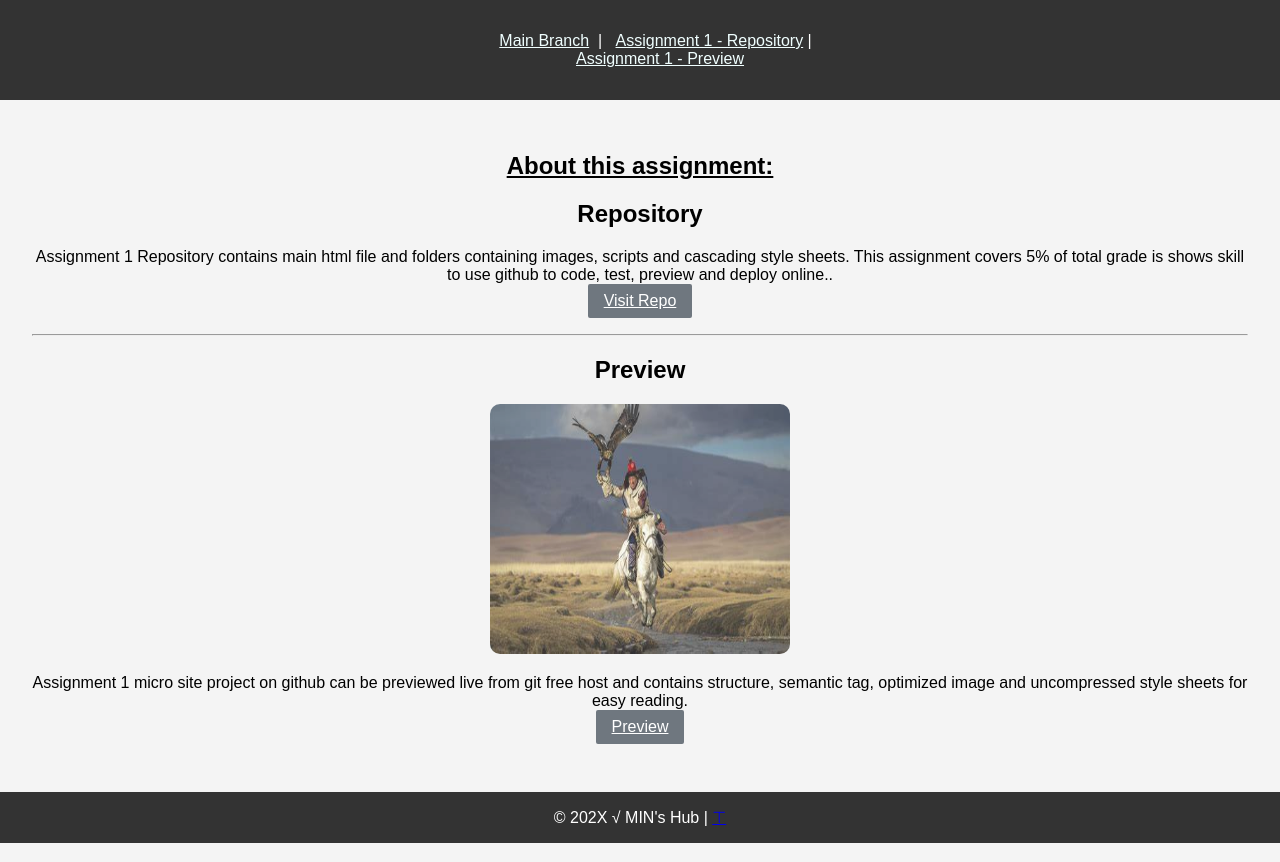
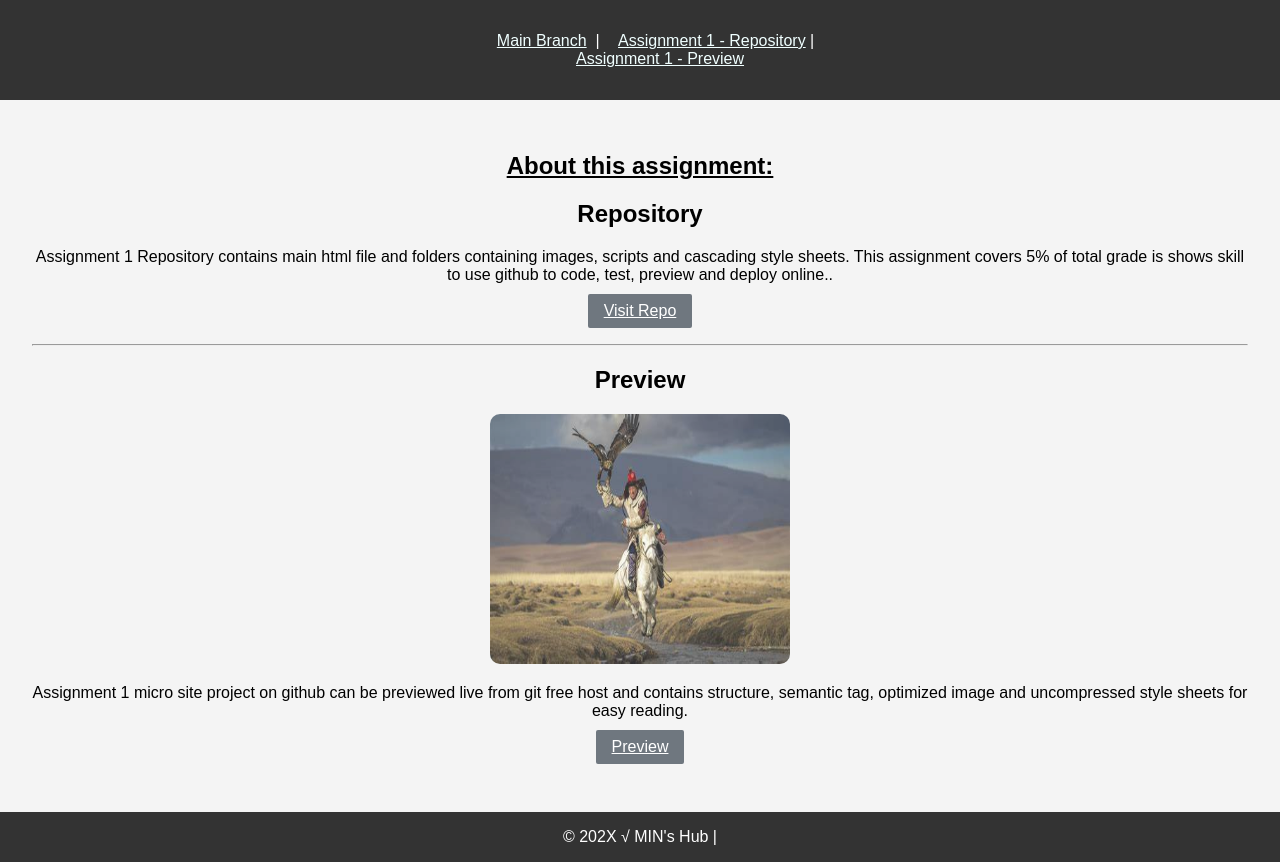
Before and after one commit to 101045330/DESN-3035-E1, a website: page index.html in a window 1280 px wide. Drawn offline with Linux system fonts and the light colour scheme.

Commit message:
updated css and html - final

```diff
--- a/index.html
+++ b/index.html
@@ -21,8 +21,8 @@
 
         <nav>
 
-            <ul style="list-style:none;">
-                <li style="display:inline-block;">
+            <ul style="list-style:none; ">
+                <li style="display:inline-block; margin-right:5px;">
                     <a href="#" id="clickMe"  style="color:azure;">Main Branch</a>&nbsp; | &nbsp;
                 </li>
                 <li style="display:inline-block;">
@@ -75,7 +75,7 @@
     </main>
 
     <footer>
-        &copy; 202X &radic; MIN's Hub | <a href="#top"> &top; </a>
+        &copy; 202X &radic; MIN's Hub |
     </footer>
 
     <script src="scripts/main.js"></script>
--- a/styles/styles.css
+++ b/styles/styles.css
@@ -26,6 +26,7 @@ main {
 img{border-radius: 10px; opacity: 0.8;}
 
 .button1 {
+    margin-top:10px;
     padding: 0.5em 1em;
     background-color: #6f777f !important;
     color: white;
```
